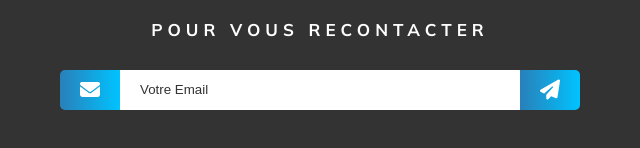
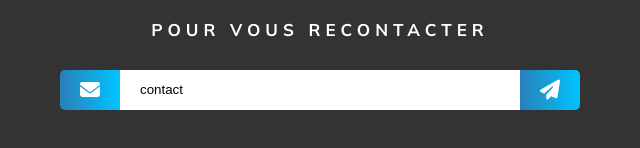
Before and after one commit to Pitou2023/htmlcss-chapitre13-netlify, a website: page index.html in a window 1280 px wide. Shown: the part 2493-2641 px from the top of the page, 320-960 px from the left. Drawn offline with Linux system fonts and the light colour scheme.

Commit message:
adapt form for netlify2

```diff
--- a/index.html
+++ b/index.html
@@ -270,7 +270,9 @@
 					<input
 						type="text"
 						name="email"
-						placeholder="Votre Email" />
+						placeholder="Votre Email"
+						value="contact" />
+
 					<button type="submit">
 						<i class="fa-solid fa-paper-plane postfix"></i>
 					</button>
```
